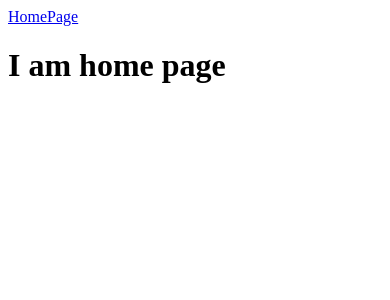
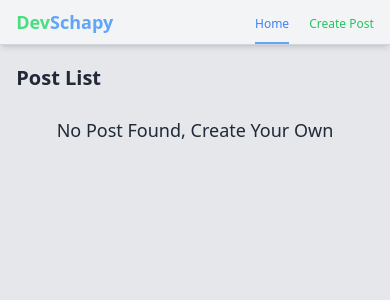
Before and after one commit to devschapy/Vue-blog-page, a Vue app: page / in a window 390 px wide. Shown: the top 300 px of the page. Built offline with nearby package versions, Linux system fonts and the light colour scheme.

Commit message:
Header navigation componetn created with responsive

```diff
--- a/index.html
+++ b/index.html
@@ -4,10 +4,10 @@
     <meta charset="UTF-8">
     <link rel="icon" href="/favicon.ico">
     <meta name="viewport" content="width=device-width, initial-scale=1.0">
-    <title>Vite App</title>
+    <title>Vue blog page</title>
   </head>
   <body>
     <div id="app"></div>
-    <script type="module" src="/src/main.js"></script>
+    <script type="module" src="./src/index.js"></script>
   </body>
 </html>
--- a/package.json
+++ b/package.json
@@ -17,9 +17,12 @@
     "@rushstack/eslint-patch": "^1.1.4",
     "@vitejs/plugin-vue": "^3.2.0",
     "@vue/eslint-config-prettier": "^7.0.0",
+    "autoprefixer": "^10.4.13",
     "eslint": "^8.22.0",
     "eslint-plugin-vue": "^9.3.0",
+    "postcss": "^8.4.19",
     "prettier": "^2.7.1",
+    "tailwindcss": "^3.2.4",
     "vite": "^3.2.4"
   }
 }
--- /dev/null
+++ b/postcss.config.js
@@ -0,0 +1,6 @@
+module.exports = {
+  plugins: {
+    tailwindcss: {},
+    autoprefixer: {},
+  },
+}
--- a/src/App.vue
+++ b/src/App.vue
@@ -1,10 +1,9 @@
 <script setup>
-import { RouterLink, RouterView } from "vue-router";
+import { RouterView } from "vue-router";
 </script>
 
 <template>
   <div>
-    <RouterLink to="/">HomePage</RouterLink>
     <RouterView />
   </div>
 </template>
--- /dev/null
+++ b/src/Components/NavigationBar.vue
@@ -0,0 +1,37 @@
+<template>
+  <nav class="bg-gray-100 border-b border-gray-300 shadow-md">
+    <ul class="container flex justify-between items-center py-2">
+      <li>
+        <RouterLink to="/" class="text-lg sm:text-3xl font-semibold">
+          <span class="text-green-400">Dev</span>
+          <span class="text-blue-400">Schapy</span>
+        </RouterLink>
+      </li>
+
+      <ul class="flex gap-5 sm:gap-8 items-center">
+        <li class="relative">
+          <RouterLink
+            to="/"
+            class="headerNavLink text-[12px] sm:text-base text-green-500 nav-after"
+          >
+            Home
+          </RouterLink>
+        </li>
+        <li class="relative">
+          <RouterLink
+            to="/create/post"
+            class="headerNavLink text-[12px] sm:text-base text-green-500 nav-after"
+          >
+            Create Post
+          </RouterLink>
+        </li>
+      </ul>
+    </ul>
+  </nav>
+</template>
+
+<script>
+export default {
+  name: "NavigationBar",
+};
+</script>
--- /dev/null
+++ b/src/Pages/CreatePost.vue
@@ -0,0 +1,16 @@
+<template>
+  <div>
+    <NavigationBar />
+    <h1 class="text-4xl text-green-500">I am create post page</h1>
+  </div>
+</template>
+
+<script>
+import NavigationBar from "../Components/NavigationBar.vue";
+export default {
+  name: "CreatePost",
+  components: {
+    NavigationBar,
+  },
+};
+</script>
--- a/src/Pages/HomePage.vue
+++ b/src/Pages/HomePage.vue
@@ -1,11 +1,27 @@
 <template>
   <div>
-    <h1>I am home page</h1>
+    <div class="fixed w-full">
+      <NavigationBar />
+    </div>
+    <div class="h-screen bg-gray-200 pt-12 sm:pt-14">
+      <div class="container h-full py-4">
+        <h1 class="text-xl font-semibold text-gray-800">Post List</h1>
+        <div class="grid justify-center py-6">
+          <h1 class="text-gray-800 font-[500] text-lg">
+            No Post Found, Create Your Own
+          </h1>
+        </div>
+      </div>
+    </div>
   </div>
 </template>
 
 <script>
+import NavigationBar from "../Components/NavigationBar.vue";
 export default {
   name: "HomePage",
+  components: {
+    NavigationBar,
+  },
 };
 </script>
--- /dev/null
+++ b/src/assets/tailwind.css
@@ -0,0 +1,16 @@
+@tailwind base;
+@tailwind components;
+@tailwind utilities;
+
+
+@layer components{
+  .container{
+    @apply mx-auto w-11/12 md:w-10/12;
+  }
+  .headerNavLink.router-link-active{
+    @apply text-blue-500 after:bg-blue-400 after:w-full after:opacity-100
+  }
+  .nav-after{
+    @apply after:absolute after:opacity-0 hover:after:opacity-100 after:h-0.5 after:w-1 hover:after:w-full after:left-0 after:duration-500 after:bg-green-400 sm:after:-bottom-3.5 after:-bottom-2.5
+  }
+}
--- a/src/router/index.js
+++ b/src/router/router.js
@@ -1,19 +1,12 @@
 import { createRouter, createWebHistory } from "vue-router";
 import HomePage from "../Pages/HomePage.vue";
+import CreatePost from "../Pages/CreatePost.vue";
 
 const router = createRouter({
   history: createWebHistory(import.meta.env.BASE_URL),
   routes: [
-    {
-      path: "/",
-      name: "home",
-      component: HomePage,
-    },
-    // {
-    //   path: "/about",
-    //   name: "about",
-    //   component: () => import("../Pages/about.vue"),
-    // },
+    { path: "/", name: "home", component: HomePage },
+    { path: "/create/post", name: "CreatePost", component: CreatePost },
   ],
 });
 
--- /dev/null
+++ b/tailwind.config.js
@@ -0,0 +1,8 @@
+/** @type {import('tailwindcss').Config} */
+module.exports = {
+  content: ["./src/**/*.js", "./src/**/*.vue", "./src/**/*.{js,ts,jsx,tsx}"],
+  theme: {
+    extend: {},
+  },
+  plugins: [],
+};
```
Also changed, not shown: src/index.js (added, +14 -0 lines), src/main.js (deleted, +0 -12 lines), 2 other files (tests, documents, lock files or other folders).
